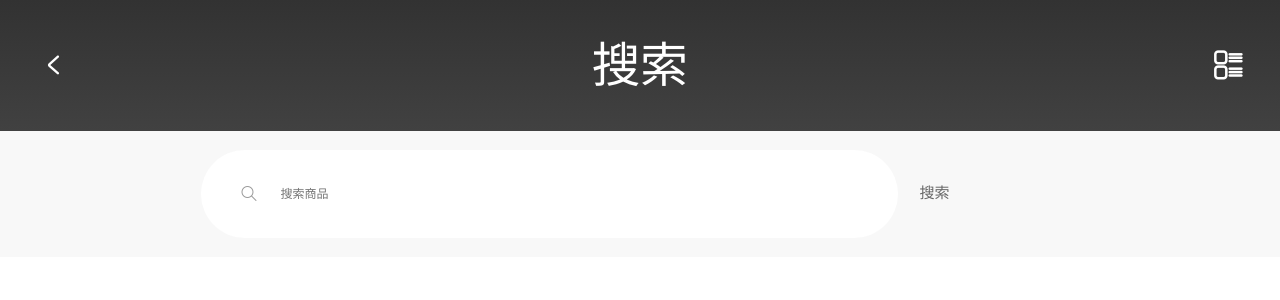
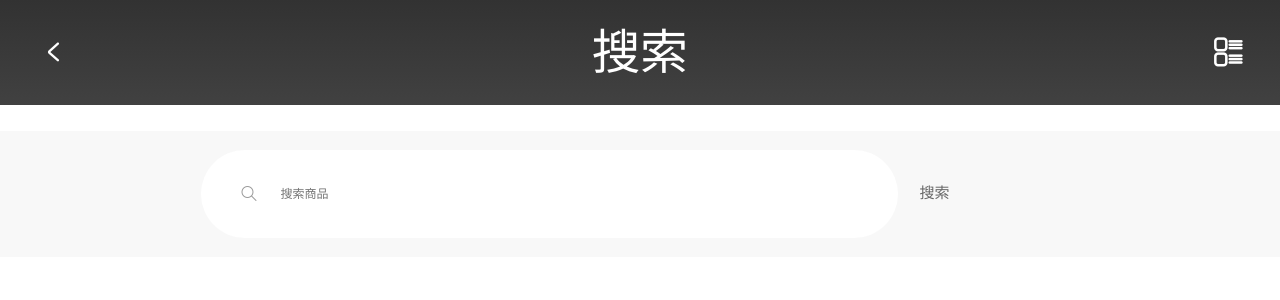
Before and after one commit to xiaotaiyangla/yoho-buy, a Vue app: page /search in a window 1280 px wide. Shown: the top 300 px of the page. Built offline with nearby package versions, Linux system fonts and the light colour scheme.

Commit message:
上一次的master的区别
上一次的master的区别

```diff
--- a/src/components/common/titleTop.vue
+++ b/src/components/common/titleTop.vue
@@ -73,8 +73,8 @@
         top:0;
         left:0;
         width:100vw;
-        height: 3.28125rem;
-        line-height: 3.28125rem;
+        height: 2.625rem;
+        line-height: 2.625rem;
         background-color:#4f4138;
         background-image: linear-gradient(#323232,#414141);
         color:#fff;
@@ -84,8 +84,8 @@
             top: 0;
             display: block;
             width: 2.625rem;
-            height: 3.28125rem;
-            line-height: 3.28125rem;
+            height: 2.625rem;
+            line-height: 2.625rem;
             font-size: 28px;
             font-weight: bold;
             text-align: center;
```
